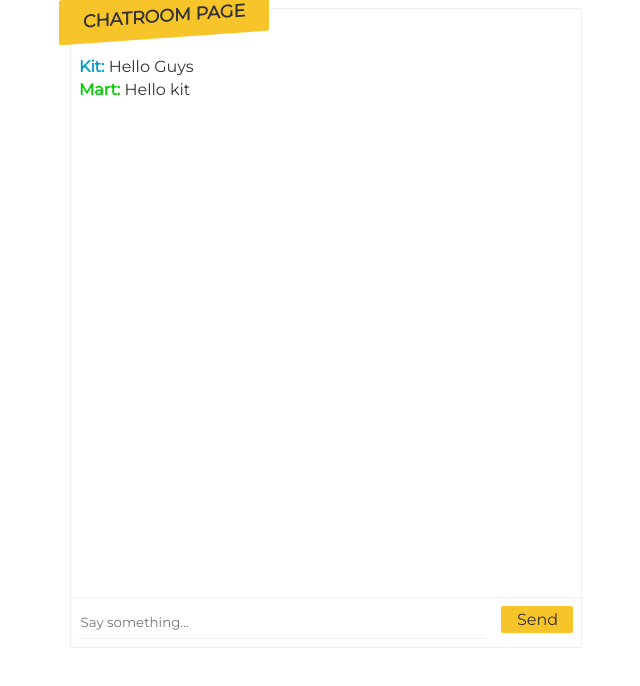
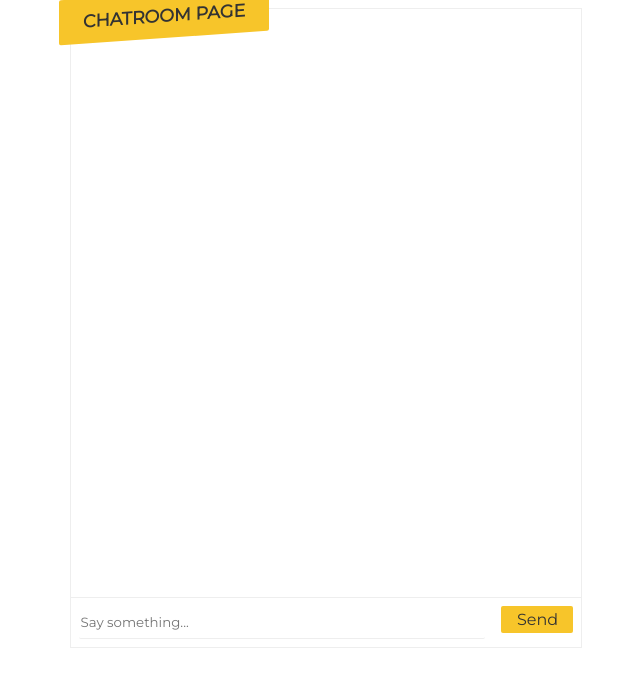
Before and after one commit to mart-anthony-stark/Chat-System-MERN, a React (Vite) app in the folder client/: page /chatroom/1 in a window 1280 px wide. Shown: the top 686 px of the page, without its empty margins (314-954 px from the left). Built offline with nearby package versions, Linux system fonts and the light colour scheme.

Commit message:
add mapping to messages

```diff
--- a/client/src/pages/Chatroom.jsx
+++ b/client/src/pages/Chatroom.jsx
@@ -8,10 +8,22 @@ const Chatroom = ({ socket }) => {
 
   const handleSend = () => {
     const msg = messageRef.current.value;
-    console.log(msg);
+
+    if (socket) {
+      socket.emit("chatroomMessage", {
+        chatroomId: id,
+        message: msg,
+      });
+    }
 
     messageRef.current.value = "";
   };
+
+  // const getMessages = async() => {
+  //   const res = await fetch("http://localhost:8080/")
+  // }
+
+  useEffect(() => {}, []);
 
   useEffect(() => {
     if (socket) {
@@ -31,12 +43,11 @@ const Chatroom = ({ socket }) => {
       <div className="chatroomSection">
         <div className="cardHeader">Chatroom Page</div>
         <div className="chatroomContent">
-          <div className="message">
-            <span className="otherMessage">Kit:</span> Hello Guys
-          </div>
-          <div className="message">
-            <span className="ownMessage">Mart:</span> Hello kit
-          </div>
+          {messages.map((msg, i) => (
+            <div className="message" key={i}>
+              <span className="otherMessage">{msg.name}: </span> {msg.message}
+            </div>
+          ))}
         </div>
         <div className="chatroomActions">
           <div>
```
Also changed, not shown: 1 other file (tests, documents, lock files or other folders).
